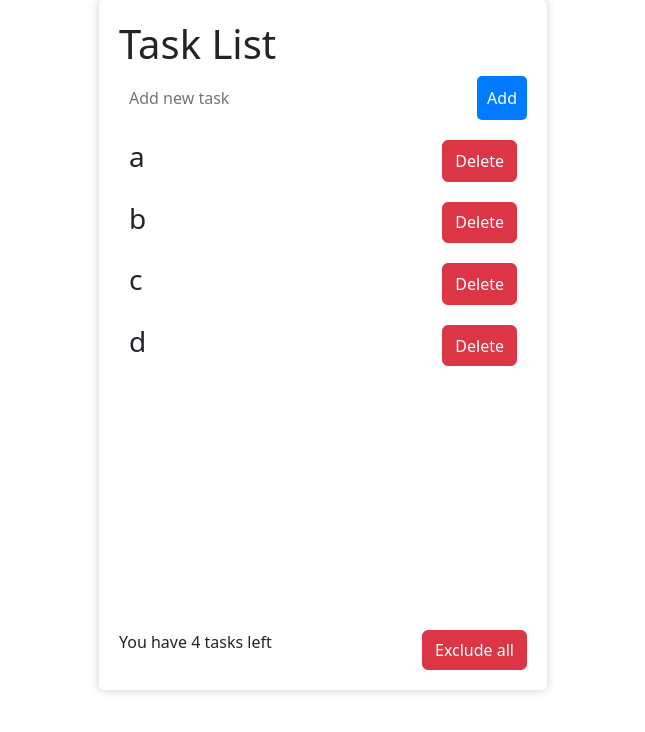
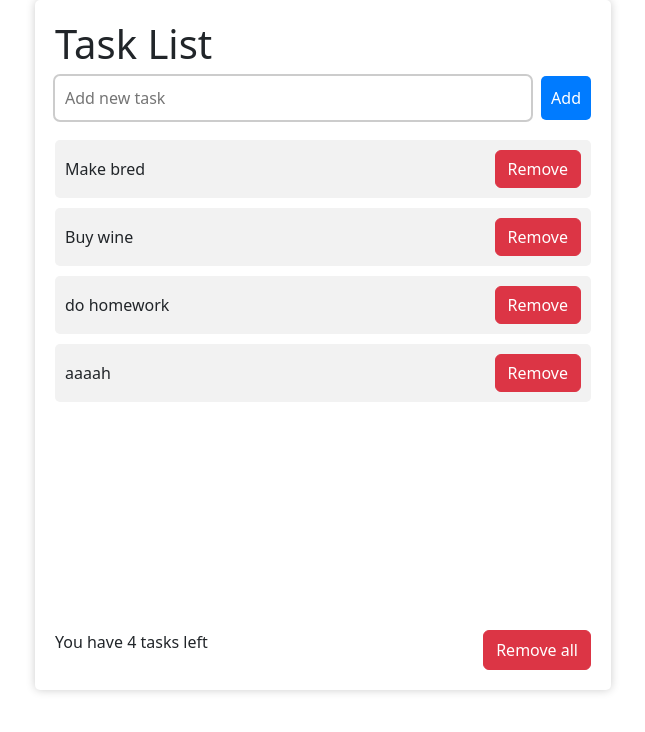
Before and after one commit to luisf4/task-list-angular, an Angular app: page / in a window 1280 px wide. Shown: the top 732 px of the page, without its empty margins (317-962 px from the left). Built offline with nearby package versions, Linux system fonts and the light colour scheme.

Commit message:
center the text of task

```diff
--- a/src/app/tasks/tasks.component.css
+++ b/src/app/tasks/tasks.component.css
@@ -3,7 +3,7 @@ body {
   }
 
   .task-container {
-    width: 35vw;
+    width: 45vw;
     margin: 0 auto;
     padding: 20px;
     background-color: #fff;
@@ -14,30 +14,13 @@ body {
   .task-item {
     display: flex;
     align-items: center;
-    margin-bottom: 10px;
+    margin-top: 10px;
     padding: 10px;
     border-radius: 5px;
     background-color: #f2f2f2;
   }
 
-  .task-item input[type="checkbox"] {
-    margin-right: 10px;
-  }
 
-  .task-item input[type="text"] {
-    border: none;
-    background-color: transparent;
-    flex: 1;
-    margin-right: 10px;
-  }
-
-  .task-item button {
-    border: none;
-    background-color: transparent;
-    color: #dc3545;
-    font-size: 1.5em;
-    cursor: pointer;
-  }
 
   .add-task {
     display: flex;
@@ -81,8 +64,16 @@ body {
   max-height: 500px;
   min-height: 500px
 }
-.tasks {
-  padding: 10px;
-  display: flex;
+
+.inputFild {
+  outline: 2px solid rgba(0,0,0,.2);
+}
+
+.task-item{
   justify-content: space-between;
+  vertical-align: center;
 }
+
+.task-item p {
+  margin: 0;
+}
--- a/src/app/tasks/tasks.component.html
+++ b/src/app/tasks/tasks.component.html
@@ -2,20 +2,24 @@
   <div class="task-container">
     <h1>Task List</h1>
     <div class="add-task">
-      <input [(ngModel)]="inputValue" type="text" id="new-task" placeholder="Add new task">
+      <input class="inputFild" [(ngModel)]="inputValue" type="text" id="new-task" placeholder="Add new task">
       <button (click)="add()" type="button" class="btn btn-primary">
         Add
       </button>
+
     </div>
     <div class="tasks-list">
       <div class="tasks" *ngFor="let task of tasks">
-        <h3>{{task}}</h3>
-        <button (click)="remove(task)" type="button" class="btn btn-danger">Delete</button>
+        <div class="task-item">
+          <p>{{task}}</p>
+          <button (click)="remove(task)" type="button" class="btn btn-danger">
+            Remove</button>
+        </div>
       </div>
     </div>
     <div class="exclude-all">
       <p>You have {{tasks.length}} tasks left</p>
-      <button (click)="removeAll()" type="button" class="btn btn-danger">Exclude all</button>
+      <button (click)="removeAll()" type="button" class="btn btn-danger">Remove all</button>
     </div>
   </div>
 </div>
--- a/src/app/tasks/tasks.component.ts
+++ b/src/app/tasks/tasks.component.ts
@@ -8,7 +8,7 @@ import { Component } from '@angular/core';
 export class TasksComponent {
 
 
-  tasks: string[] =['a','b','c','d'];
+  tasks: string[] =['Make bred','Buy wine','do homework','aaaah'];
 
   inputValue: string='';
 
```
